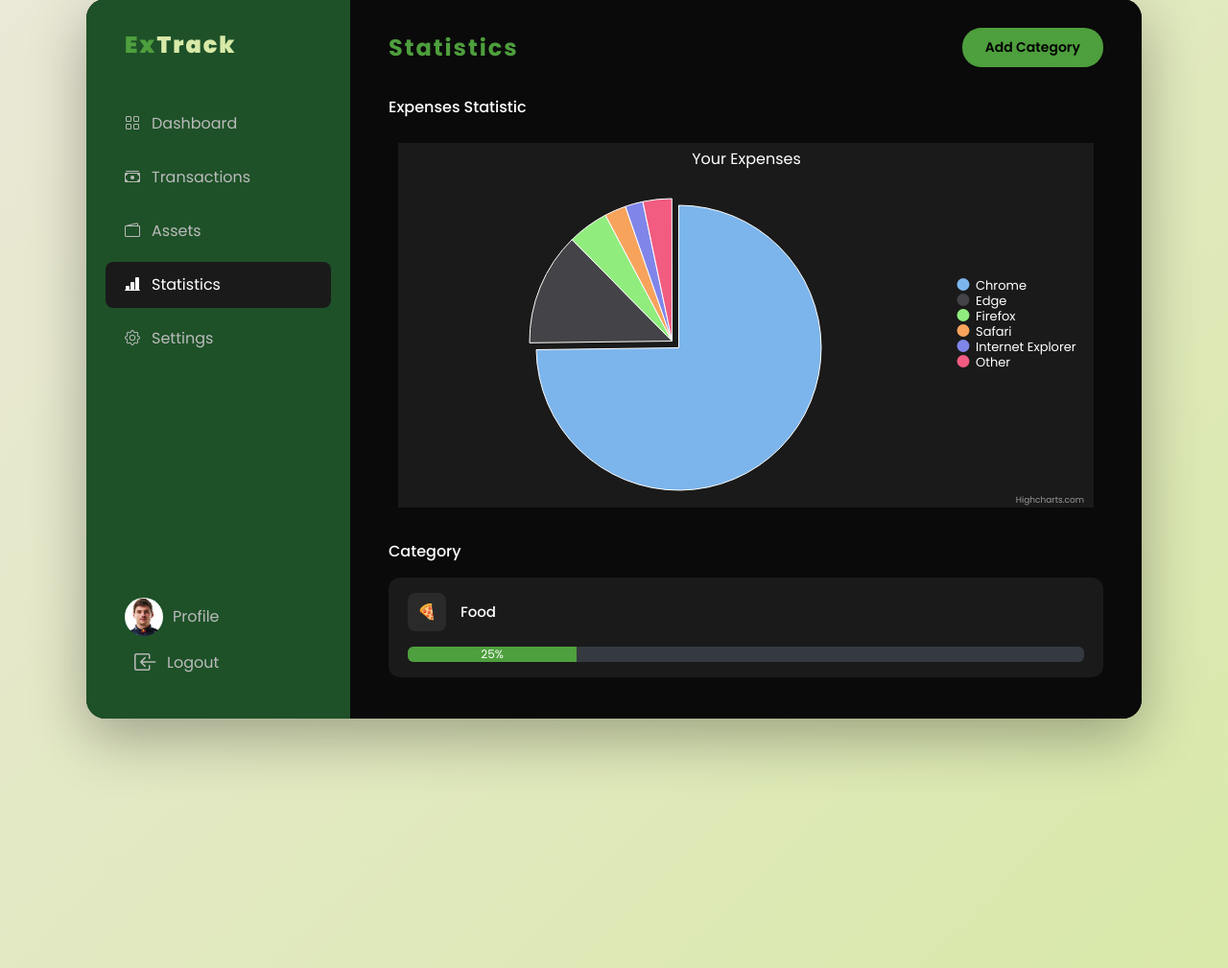
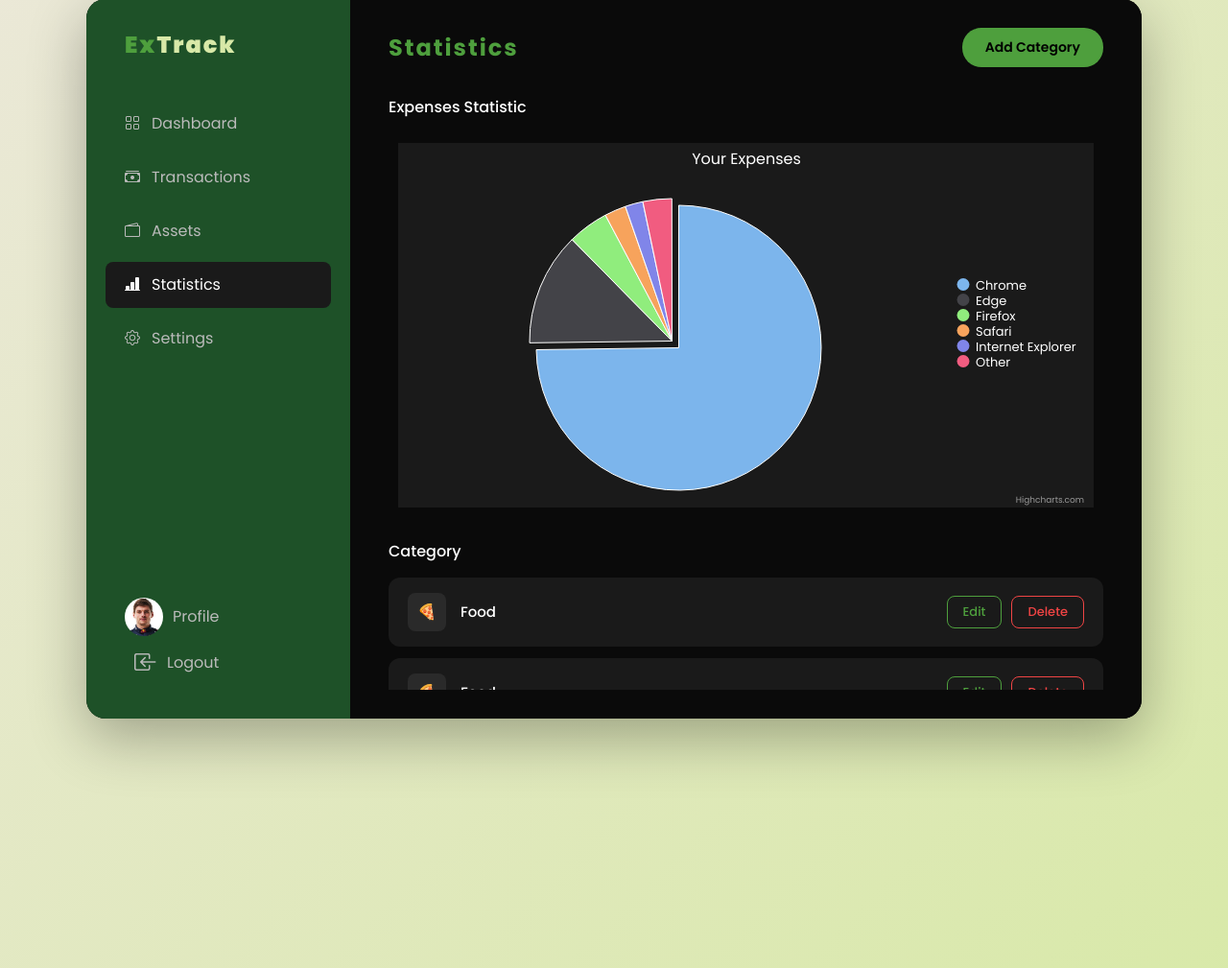
Before and after one commit to irfannazril/ExTrack, a PHP site: page /statistics.php in a window 1280 px wide. Shown: the part 313-1322 px from the top of the page at 96% size. Run offline with PHP 8.4, Linux system fonts and the light colour scheme.

Commit message:
Perbarui tampilan dan fungsionalitas kategori di halaman statistik dan transaksi, termasuk penambahan modal untuk edit dan hapus kategori.

```diff
--- a/public/assets.php
+++ b/public/assets.php
@@ -251,7 +251,7 @@
           <form id="transactionForm">
             <div class="mb-3">
               <label for="assetName" class="form-label">Name<span class="required">*</span></label>
-              <input type="text" class="form-control" id="assetName" placeholder="e.g. Cash, Bank, E-Wallet" required>
+              <input type="text" class="form-control" id="assetName" placeholder="e.g., Cash, Bank, etc." required>
             </div>
             <div class="mb-3">
               <label for="assetAmount" class="form-label">Amount<span class="required">*</span></label>
--- a/public/css/style.css
+++ b/public/css/style.css
@@ -310,6 +310,16 @@ body {
   justify-content: space;
 }
 
+.stats-item2 {
+  background: #1a1a1a;
+  border-radius: 12px;
+  padding: 16px 20px;
+  margin-bottom: 12px;
+  display: flex;
+  align-items: center;
+  justify-content: space-between;
+}
+
 .stats-category {
   width: 40px;
   height: 40px;
@@ -330,6 +340,39 @@ body {
 
 .progress-bar {
   background-color: #4e9f3d;
+}
+
+.stats-actions {
+  display: flex;
+  gap: 10px;
+}
+
+.btn-edit,
+.btn-delete {
+  background: transparent;
+  border: 1px solid #4e9f3d;
+  color: #4e9f3d;
+  padding: 6px 16px;
+  border-radius: 8px;
+  font-size: 13px;
+  cursor: pointer;
+  transition: all 0.3s;
+  font-weight: 500;
+}
+
+.btn-edit:hover {
+  background: #4e9f3d;
+  color: #000;
+}
+
+.btn-delete {
+  border-color: #ef4444;
+  color: #ef4444;
+}
+
+.btn-delete:hover {
+  background: #ef4444;
+  color: #fff;
 }
 
 /* Modal Styles */
@@ -544,6 +587,16 @@ body {
     padding: 12px;
     font-size: 14px;
   }
+  .stats-actions {
+    flex-direction: column;
+    gap: 5px;
+  }
+
+  .btn-edit,
+  .btn-delete {
+    padding: 5px 12px;
+    font-size: 12px;
+  }
 }
 
 @media (max-width: 991px) {
--- a/public/js/script.js
+++ b/public/js/script.js
@@ -72,3 +72,48 @@ if (dateField) {
   const today = new Date().toISOString().split('T')[0];
   dateField.value = today;
 }
+
+// Edit Category Function
+function editCategory(name, icon) {
+  const editModal = new bootstrap.Modal(document.getElementById('editCategoryModal'));
+  document.getElementById('editCategoryName').value = name;
+  document.getElementById('editCategoryIcon').value = icon;
+  editModal.show();
+}
+
+// Delete Category Function
+function deleteCategory(name) {
+  if (confirm(`Are you sure you want to delete "${name}" category?`)) {
+    alert(`Category "${name}" deleted successfully!`);
+    // Add your delete logic here
+  }
+}
+
+// Add Category Form Submit
+document.getElementById('addCategoryForm').addEventListener('submit', (e) => {
+  e.preventDefault();
+  const name = document.getElementById('categoryName').value;
+  const icon = document.getElementById('categoryIcon').value;
+
+  alert(`Category "${name}" with icon "${icon}" added successfully!`);
+
+  // Reset form
+  e.target.reset();
+
+  // Close modal
+  const modal = bootstrap.Modal.getInstance(document.getElementById('addCategoryModal'));
+  modal.hide();
+});
+
+// Edit Category Form Submit
+document.getElementById('editCategoryForm').addEventListener('submit', (e) => {
+  e.preventDefault();
+  const name = document.getElementById('editCategoryName').value;
+  const icon = document.getElementById('editCategoryIcon').value;
+
+  alert(`Category updated to "${name}" with icon "${icon}"!`);
+
+  // Close modal
+  const modal = bootstrap.Modal.getInstance(document.getElementById('editCategoryModal'));
+  modal.hide();
+});
--- a/public/statistics.php
+++ b/public/statistics.php
@@ -82,13 +82,64 @@
             <div class="section-title">Expenses Statistic</div>
             <div id="charts" class="mb-4" style="width:100%; height:400px; padding: 10px;"></div>
             <div class="section-title">Category</div>
-            <div class="stats-item">
-              <div class="d-flex align-items-center mb-3">
+            <div class="stats-item2">
+              <div class="d-flex align-items-center">
                 <span class="stats-category">🍕</span>
                 <span class="stats-name">Food</span>
               </div>
-              <div class="progress" role="progressbar" aria-valuenow="25" aria-valuemin="0" aria-valuemax="100">
-                <div class="progress-bar" style="width: 25%">25%</div>
+              <div class="stats-actions">
+                <button class="btn-edit" onclick="editCategory('Food', '🍕')">Edit</button>
+                <button class="btn-delete" onclick="deleteCategory('Food')">Delete</button>
+              </div>
+            </div>
+            <div class="stats-item2">
+              <div class="d-flex align-items-center">
+                <span class="stats-category">🍕</span>
+                <span class="stats-name">Food</span>
+              </div>
+              <div class="stats-actions">
+                <button class="btn-edit" onclick="editCategory('Food', '🍕')">Edit</button>
+                <button class="btn-delete" onclick="deleteCategory('Food')">Delete</button>
+              </div>
+            </div>
+            <div class="stats-item2">
+              <div class="d-flex align-items-center">
+                <span class="stats-category">🍕</span>
+                <span class="stats-name">Food</span>
+              </div>
+              <div class="stats-actions">
+                <button class="btn-edit" onclick="editCategory('Food', '🍕')">Edit</button>
+                <button class="btn-delete" onclick="deleteCategory('Food')">Delete</button>
+              </div>
+            </div>
+            <div class="stats-item2">
+              <div class="d-flex align-items-center">
+                <span class="stats-category">🍕</span>
+                <span class="stats-name">Food</span>
+              </div>
+              <div class="stats-actions">
+                <button class="btn-edit" onclick="editCategory('Food', '🍕')">Edit</button>
+                <button class="btn-delete" onclick="deleteCategory('Food')">Delete</button>
+              </div>
+            </div>
+            <div class="stats-item2">
+              <div class="d-flex align-items-center">
+                <span class="stats-category">🍕</span>
+                <span class="stats-name">Food</span>
+              </div>
+              <div class="stats-actions">
+                <button class="btn-edit" onclick="editCategory('Food', '🍕')">Edit</button>
+                <button class="btn-delete" onclick="deleteCategory('Food')">Delete</button>
+              </div>
+            </div>
+            <div class="stats-item2">
+              <div class="d-flex align-items-center">
+                <span class="stats-category">🍕</span>
+                <span class="stats-name">Transport</span>
+              </div>
+              <div class="stats-actions">
+                <button class="btn-edit" onclick="editCategory('Food', '🍕')">Edit</button>
+                <button class="btn-delete" onclick="deleteCategory('Food')">Delete</button>
               </div>
             </div>
 
@@ -99,6 +150,7 @@
     </div>
   </div>
 
+  <!-- Add Category -->
   <div class="modal fade" id="addTransactionModal" tabindex="-1">
     <div class="modal-dialog modal-dialog-centered">
       <div class="modal-content">
@@ -110,15 +162,42 @@
         <div class="modal-body">
           <form id="transactionForm">
             <div class="mb-3">
-              <label for="category-icon" class="form-label">Icon<span class="required">*</span></label>
-              <input type="text" class="form-control" id="category-icon" placeholder="Choose an emoji" required>
+              <label for="addCategoryIcon" class="form-label">Icon<span class="required">*</span></label>
+              <input type="text" class="form-control" id="addCategoryIcon" placeholder="Choose an emoji" required>
             </div>
             <div class="mb-3">
-              <label for="category-name" class="form-label">Name<span class="required">*</span></label>
-              <input type="text" class="form-control" id="category-name" placeholder="e.g. Food, Entertainment, Transport" required>
+              <label for="addCategoryName" class="form-label">Name<span class="required">*</span></label>
+              <input type="text" class="form-control" id="addCategoryName" placeholder="e.g., Food, Transport, etc." required>
             </div>
 
             <button type="submit" class="btn-save">Save</button>
+          </form>
+        </div>
+      </div>
+    </div>
+  </div>
+
+  <!-- Edit Category Modal -->
+  <div class="modal fade" id="editCategoryModal" tabindex="-1">
+    <div class="modal-dialog modal-dialog-centered">
+      <div class="modal-content">
+        <div class="modal-header">
+          <h5 class="modal-title">Edit Category</h5>
+          <button type="button" class="btn-close" data-bs-dismiss="modal"></button>
+        </div>
+
+        <div class="modal-body">
+          <form id="editCategoryForm">
+            <div class="mb-3">
+              <label for="editCategoryIcon" class="form-label">Icon (Emoji)<span class="required">*</span></label>
+              <input type="text" class="form-control" id="editCategoryIcon" placeholder="Choose an emoji" maxlength="1" required>
+            </div>
+            <div class="mb-3">
+              <label for="editCategoryName" class="form-label">Category Name<span class="required">*</span></label>
+              <input type="text" class="form-control" id="editCategoryName" placeholder="e.g., Food, Transport, etc." required>
+            </div>
+
+            <button type="submit" class="btn-save">Update</button>
           </form>
         </div>
       </div>
```
Also changed, not shown: public/transaction.php (added, +200 -0 lines).
